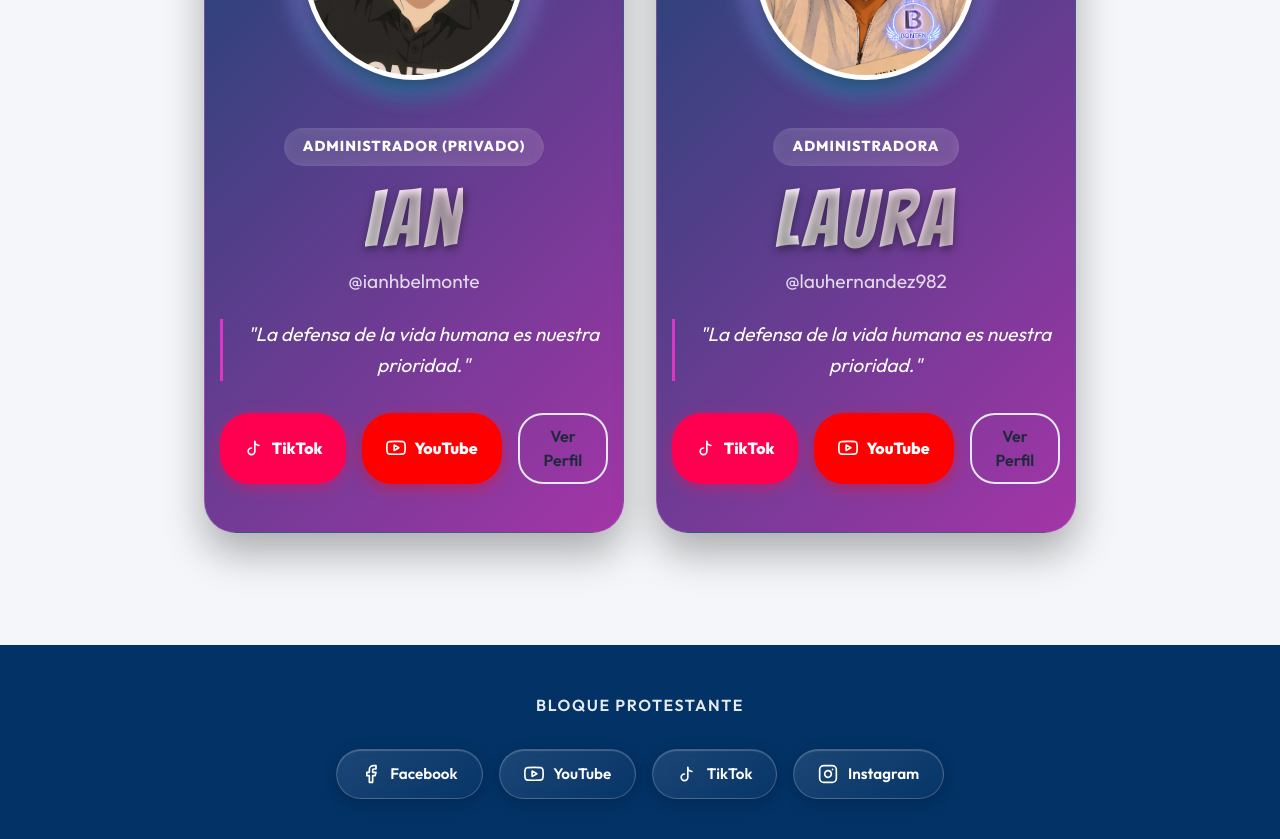
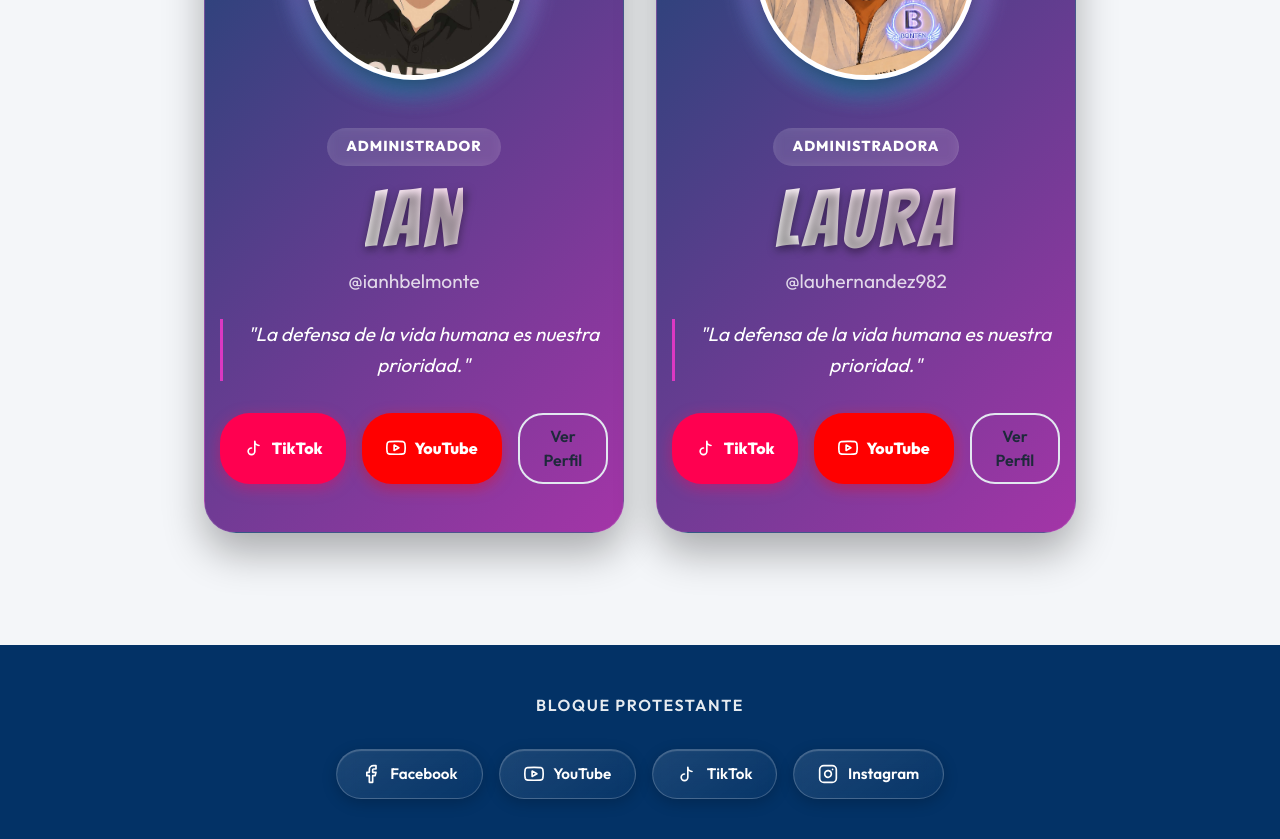
Before and after one commit to frankitoromas-tech/Bonten, a Next.js app: page /integrantes in a window 1280 px wide. Shown: the part 2300-3139 px from the top of the page. Built offline with nearby package versions, Linux system fonts and the light colour scheme.

Commit message:
fix: quitar '(Privado)' del rol de Ian

```diff
--- a/src/data/members.ts
+++ b/src/data/members.ts
@@ -32,7 +32,7 @@ export const ADMINS: Leader[] = [
   {
     name: 'Ian',
     handle: '@ianhbelmonte',
-    role: 'Administrador (Privado)',
+    role: 'Administrador',
     bio: 'La defensa de la vida humana es nuestra prioridad.',
     avatar: '/assets/b2.jpeg',
     tiktok: 'https://www.tiktok.com/@ianhbelmonte?_r=1&_t=ZT-97gBA2To8KM',
```
